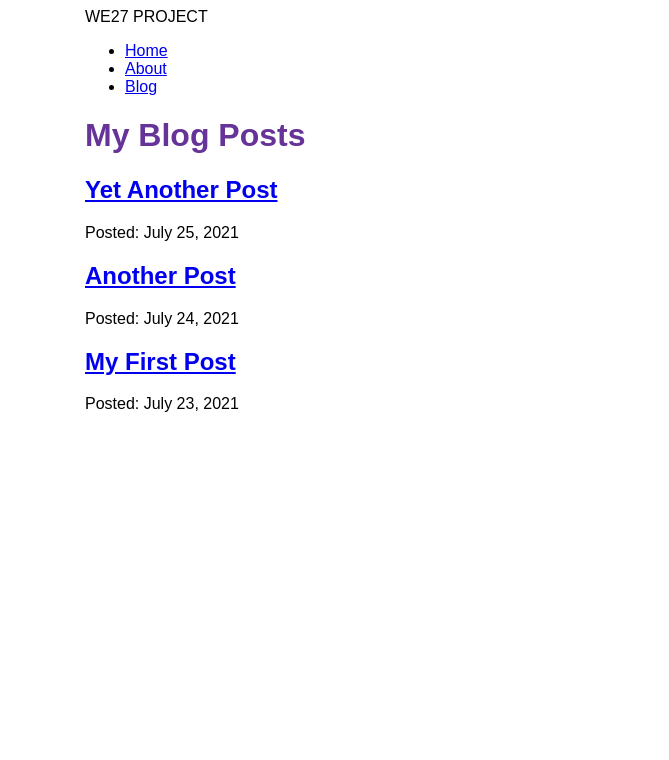
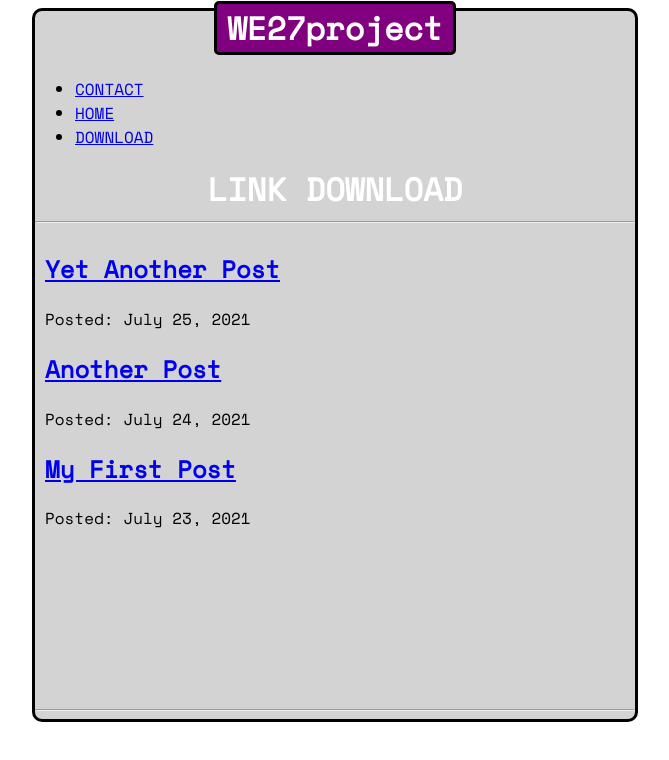
Before and after one commit to Dbd7/we27-project, a Gatsby site: page /blog in a window 1280 px wide. Shown: the whole page, without its empty margins (305-974 px from the left). Built offline with nearby package versions, Linux system fonts and the light colour scheme; Gatsby itself is replaced by a stand-in of ours.

Commit message:
new commit

```diff
--- a/gatsby-config.js
+++ b/gatsby-config.js
@@ -2,6 +2,7 @@ module.exports = {
   siteMetadata: {
     siteUrl: "https://www.yourdomain.tld",
     title: "WE27 PROJECT",
+    description: "WANGEMAS27 PROJECT"
   },
   plugins: [
     "gatsby-plugin-image",
@@ -14,6 +15,15 @@ module.exports = {
       }
     },
     "gatsby-plugin-mdx",
-    "gatsby-transformer-sharp"
+    "gatsby-transformer-sharp",
+    {
+      resolve: `gatsby-plugin-google-fonts`,
+      options: {
+        fonts: [
+          `Space Mono\:400`
+        ],
+        display: 'swap'
+      }
+    }
   ],
 };
--- a/package.json
+++ b/package.json
@@ -18,6 +18,7 @@
     "@mdx-js/mdx": "^1.6.22",
     "@mdx-js/react": "^1.6.22",
     "gatsby": "^4.2.0",
+    "gatsby-plugin-google-fonts": "^1.0.1",
     "gatsby-plugin-image": "^2.2.0",
     "gatsby-plugin-mdx": "^3.2.0",
     "gatsby-plugin-sharp": "^4.2.0",
--- /dev/null
+++ b/src/components/bottom/footer.js
@@ -0,0 +1,10 @@
+import React from 'react'
+import {} from './footer.module.css'
+
+const Footer = () => {
+    return (
+        <p>Footer</p>
+    )
+}
+
+export default Footer;
--- a/src/components/layout.js
+++ b/src/components/layout.js
@@ -1,13 +1,9 @@
 import * as React from 'react'
-import { Link, useStaticQuery, graphql } from 'gatsby'
-import {
-  container,
-  heading,
-  navLinks,
-  navLinkItem,
-  navLinkText,
-  siteTitle,
-} from './layout.module.css'
+import { useStaticQuery, graphql } from 'gatsby'
+import Header from './top/header'
+import Footer from './bottom/footer'
+import { heading, outer, mainContainer, lineBreak, content, listGames } from './layout.module.css'
+
 const Layout = ({ pageTitle, children }) => {
   const data = useStaticQuery(graphql`
     query {
@@ -16,35 +12,25 @@ const Layout = ({ pageTitle, children }) => {
           title
         }
       }
-    }`)
+    }`
+  )
   return (
-    <div className={container}>
+    <div className={outer}>
       <title>{pageTitle} | {data.site.siteMetadata.title}</title>
-      <header className={siteTitle}>{data.site.siteMetadata.title}</header>
-      <nav>
-        <ul className={navLinks}>
-          <li className={navLinkItem}>
-            <Link to="/" className={navLinkText}>
-              Home
-            </Link>
-          </li>
-          <li className={navLinkItem}>
-            <Link to="/about" className={navLinkText}>
-              About
-            </Link>
-          </li>
-          <li className={navLinkItem}>
-            <Link to="/blog" className={navLinkText}>
-              Blog
-            </Link>
-          </li>
-        </ul>
-      </nav>
-      <main>
+      <Header />
+      <main className={mainContainer}>
         <h1 className={heading}>{pageTitle}</h1>
-        {children}
+        <hr className={lineBreak} />
+        <div className={content}>
+          {children}
+        </div>
+        <hr classname={lineBreak} />
+        <div className={listGames}>
+
+        </div>
       </main>
     </div>
   )
 }
+
 export default Layout
--- a/src/components/layout.module.css
+++ b/src/components/layout.module.css
@@ -1,30 +1,41 @@
-.container {
-    margin: auto;
-    max-width: 500px;
-    font-family: sans-serif;
-  }
-
 .heading {
-  color: rebeccapurple;
+  color: white;
+  display: inline-block;
+  width: 100%;
+  margin: 0 auto;
+  text-align: center;
 }
 
-.nav-links {
-  display: flex;
-  list-style: none;
-  padding-left: 0;
+.outer {
+  background-color: lightgrey;
+  min-height: 600px;
+  width: 600px;
+  border: 3px solid black;
+  border-radius: 10px;
+  margin: 0 auto;
+  font-family: 'Space Mono';
 }
 
-.nav-link-item {
-  padding-right: 2rem;
+.main-container {
+  background-color: rgba(80, 80, 80, 1);
+  color: white;
+  width: 96%;
+  height: 600px;
+  border: 3px solid black;
+  border-radius: 10px;
+  margin: 8px auto;
 }
 
-.nav-link-text {
-  color: black;
+.content {
+  margin: 0 10px;
+  overflow-y: scroll;
+  height: 470px;
 }
 
-.site-title {
-  font-size: 3rem;
-  color: gray;
-  font-weight: 700;
-  margin: 3rem 0;
+.content::-webkit-scrollbar-track {
+  background-color: rgba(80, 80, 80, 1);
 }
+
+.content::-webkit-scrollbar {
+  width: 0px;
+}
--- /dev/null
+++ b/src/components/top/header.js
@@ -0,0 +1,14 @@
+import React from "react";
+import SiteTitle from "./siteTitle";
+import NavBar from "./navbar";
+
+const Header = () => {
+    return (
+        <header>
+            <SiteTitle />
+            <NavBar />
+        </header>
+    )
+}
+
+export default Header;
--- /dev/null
+++ b/src/components/top/header.module.css
@@ -0,0 +1,3 @@
+header {
+    background-color: green
+}
--- /dev/null
+++ b/src/components/top/navbar.js
@@ -0,0 +1,34 @@
+import React from "react";
+import { Link } from "gatsby";
+import {
+  navBar,
+  navLinks,
+  navLinkItem,
+  navLinkText,
+} from './navbar.module.css'
+
+const NavBar = () => {
+  return (
+    <nav className={navBar}>
+      <ul className={navLinks}>
+        <li className={navLinkItem}>
+          <Link to="/about" className={navLinkText}>
+            CONTACT
+          </Link>
+        </li>
+        <li className={navLinkItem}>
+          <Link to="/" className={navLinkText}>
+            HOME
+          </Link>
+        </li>
+        <li className={navLinkItem}>
+          <Link to="/blog" className={navLinkText}>
+            DOWNLOAD
+          </Link>
+        </li>
+      </ul>
+    </nav>
+  )
+}
+
+export default NavBar;
--- /dev/null
+++ b/src/components/top/navbar.module.css
@@ -0,0 +1,23 @@
+.nav-bar {
+  display: flex;
+  width: 100%;
+  margin: 0 auto;
+  justify-content: space-around;
+}
+
+.nav-links {
+  display: flex;
+  padding: 0;
+  margin: 0 auto;
+  justify-content: space-around;
+  list-style: none;
+}
+
+.nav-link-item {
+  padding: 0 12px;
+}
+
+.nav-link-text {
+  color: red;
+  font-weight: 700;
+}
--- /dev/null
+++ b/src/components/top/siteTitle.js
@@ -0,0 +1,12 @@
+import React from "react";
+import { container, title } from "./siteTitle.module.css";
+
+const SiteTitle = () => {
+    return (
+        <div className={container}>
+            <h1 className={title}>WE27project</h1>
+        </div>
+    )
+}
+
+export default SiteTitle;
--- /dev/null
+++ b/src/components/top/siteTitle.module.css
@@ -0,0 +1,19 @@
+.container {
+    display: block;
+    height: 50px;
+    margin: 0;
+    text-align: center;
+}
+
+.title {
+    background-color: purple;
+    display: inline-block;
+    padding: 0 10px;
+    border: 3px solid black;
+    border-radius: 5px;
+    margin: 0;
+    position: relative;
+    bottom: 10px;
+    color: white;
+    text-align: center;
+}
--- a/src/pages/about.js
+++ b/src/pages/about.js
@@ -2,7 +2,7 @@ import * as React from 'react'
 import Layout from '../components/layout'
 const AboutPage = () => {
   return (
-    <Layout pageTitle="About Me">
+    <Layout pageTitle="CUSTOMER SERVICE">
       <p>Hi there! I'm the proud creator of this site, which I built with Gatsby.</p>
     </Layout>
   )
--- a/src/pages/blog/index.js
+++ b/src/pages/blog/index.js
@@ -4,7 +4,7 @@ import { Link, graphql } from 'gatsby'
 
 const BlogPage = ({ data }) => {
   return (
-    <Layout pageTitle="My Blog Posts">
+    <Layout pageTitle="LINK DOWNLOAD">
       {
         data.allMdx.nodes.map(node => (
           <article key={node.id}>
```
Also changed, not shown: src/pages/index.js (+2 -5 lines), src/components/bottom/footer.module.css (added), 1 other file.
